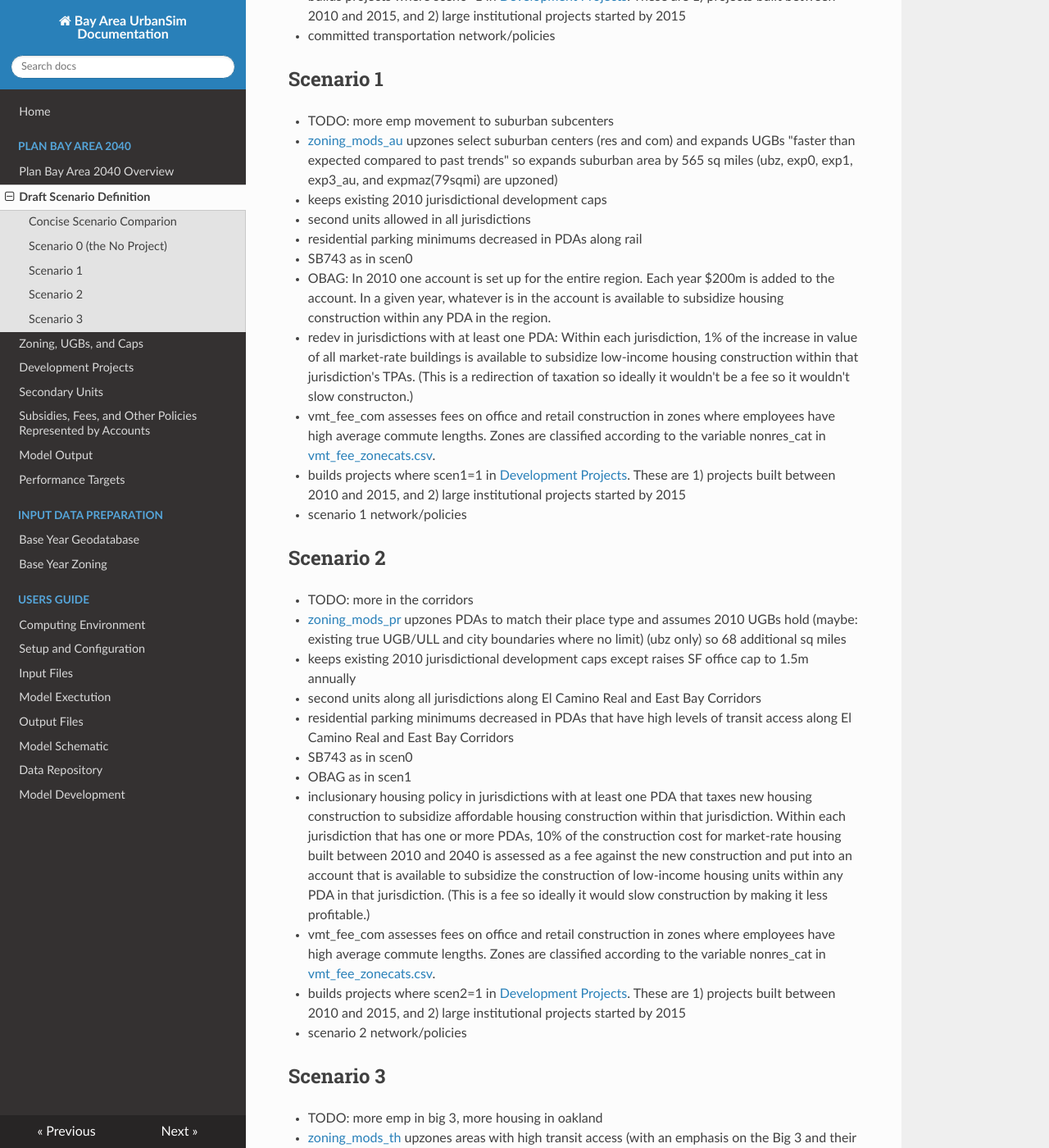
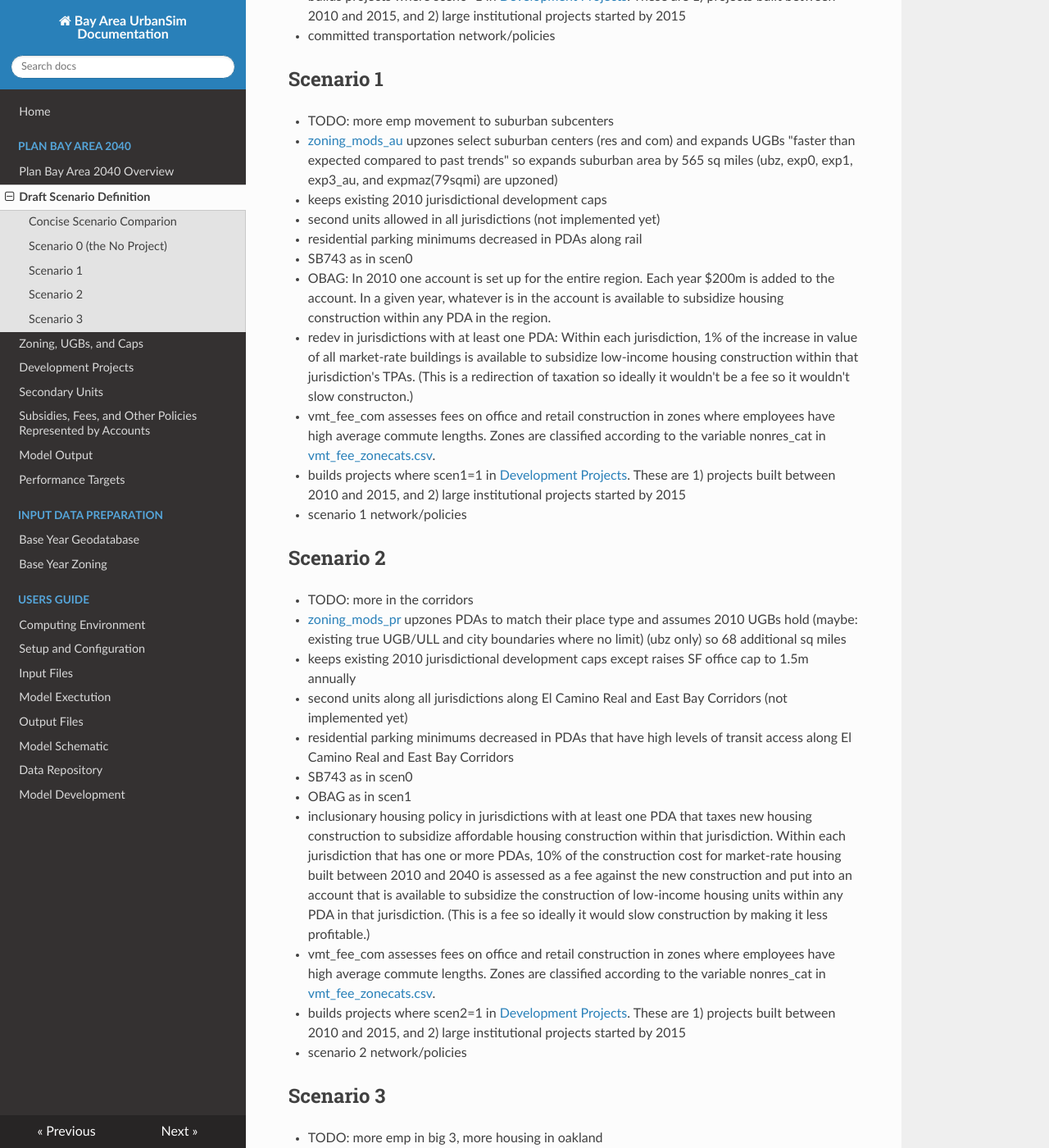
Before and after one commit to BayAreaMetro/baus_docs2, an MkDocs documentation site: the page built from docs/pba40/scenarios_def_pba40.md, in a window 1280 px wide and 1400 px high, scrolled down 1004 px. Shown: the whole window at 82% size. Built offline with MkDocs 1.6.1, drawn with Linux system fonts in a browser that asks for light colours; nearby versions of some CDN libraries; old or Windows-style settings are respelled for this version of MkDocs; some of the changed text lies outside the part shown.

Commit message:
Update scenarios_def_pba40.md

```diff
--- a/docs/pba40/scenarios_def_pba40.md
+++ b/docs/pba40/scenarios_def_pba40.md
@@ -22,7 +22,7 @@
 
 * [zoning_mods_np](https://github.com/MetropolitanTransportationCommission/bayarea_urbansim/blob/master/data/zoning_mods_np.csv) expands suburban area by 389 sq miles (ubz, ubz_np, exp0, exp0_np, exp1, exp1_np, and exp2_np are upzoned)
 * keeps existing 2010 jurisdictional development caps
-* second units allowed in jurisdictions that allow in 2010
+* second units allowed in jurisdictions that allow in 2010 (not implemented yet)
 * residential parking minimums as in 2010
 * SB743: To represent the EIR move from LOS to VMT, we want to do a slight "subsidy" in efficient VMT locations and a slight penalty in inefficient ones. Can we do %? Or we could translate into something like the VMT fee with absolute amounts. If % possible try as in SB743 Profitability Modification Table below
 * builds projects where scen0=1 in [Development Projects](https://github.com/MetropolitanTransportationCommission/bayarea_urbansim/blob/master/data/development_projects.csv). These are 1) projects built between 2010 and 2015, and 2) large institutional projects started by 2015
@@ -33,7 +33,7 @@
 * TODO: more emp movement to suburban subcenters
 * [zoning_mods_au](https://github.com/MetropolitanTransportationCommission/bayarea_urbansim/blob/master/data/zoning_mods_au.csv) upzones select suburban centers (res and com) and expands UGBs "faster than expected compared to past trends" so expands suburban area by 565 sq miles  (ubz, exp0, exp1, exp3_au, and expmaz(79sqmi) are upzoned)
 * keeps existing 2010 jurisdictional development caps
-* second units allowed in all jurisdictions
+* second units allowed in all jurisdictions (not implemented yet)
 * residential parking minimums decreased in PDAs along rail
 * SB743 as in scen0
 * OBAG: In 2010 one account is set up for the entire region. Each year $200m is added to the account. In a given year, whatever is in the account is available to subsidize housing construction within any PDA in the region.
@@ -48,7 +48,7 @@
 * TODO: more in the corridors
 * [zoning_mods_pr](https://github.com/MetropolitanTransportationCommission/bayarea_urbansim/blob/master/data/zoning_mods_pr.csv) upzones PDAs to match their place type and assumes 2010 UGBs hold (maybe: existing true UGB/ULL and city boundaries where no limit) (ubz only) so 68 additional sq miles
 * keeps existing 2010 jurisdictional development caps except raises SF office cap to 1.5m annually
-* second units along all jurisdictions along El Camino Real and East Bay Corridors
+* second units along all jurisdictions along El Camino Real and East Bay Corridors (not implemented yet)
 * residential parking minimums decreased in PDAs that have high levels of transit access along El Camino Real and East Bay Corridors
 * SB743 as in scen0
 * OBAG as in scen1
@@ -63,7 +63,7 @@
 * TODO: more emp in big 3, more housing in oakland
 * [zoning_mods_th](https://github.com/MetropolitanTransportationCommission/bayarea_urbansim/blob/master/data/zoning_mods_th.csv) upzones areas with high transit access (with an emphasis on the Big 3 and their neighbors) and tightens UGBs to city boundaries
 * keeps existing 2010 jurisdictional development caps except drops SF office cap
-* second units allowed in Big 3 cities
+* second units allowed in Big 3 cities (not implemented yet)
 * residential parking minimums decreased in Big 3 cities and neighboring high transit cities
 * SB743 as in scen0
 * OBAG as in scen1
```
Also changed, not shown: other parts of docs/pba40/scenarios_def_pba40.md (+1 -1 lines).
